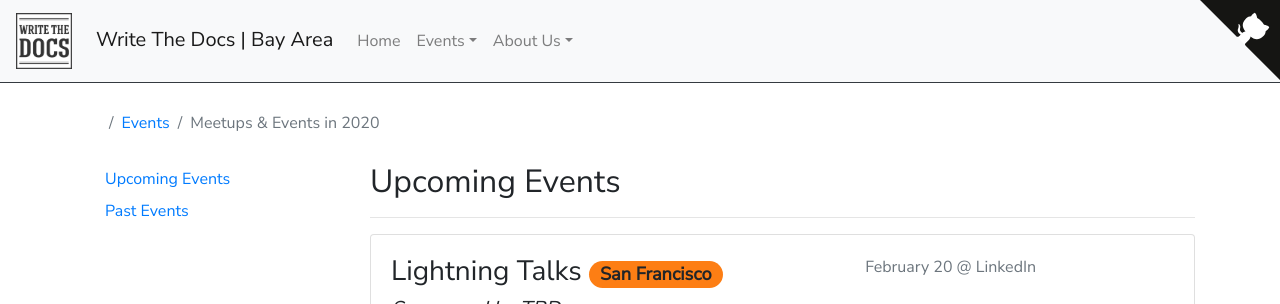
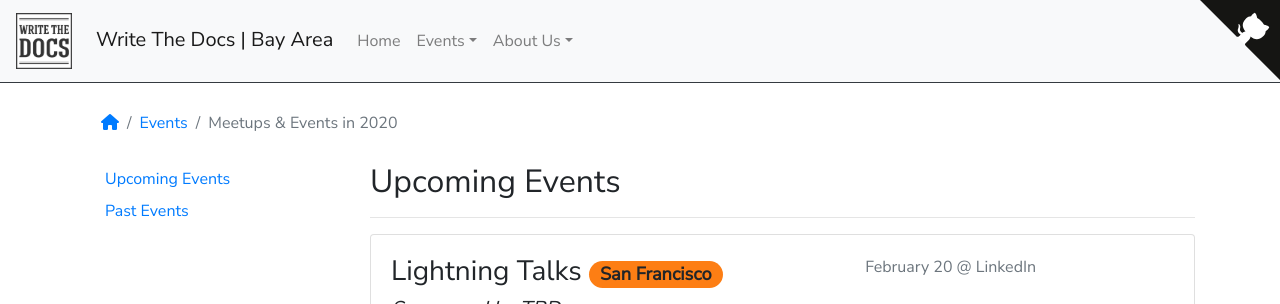
Before and after one commit to San-Francisco-Write-The-Docs/www, a Jekyll site: the page built from content/_events/2020/index.md, in a window 1280 px wide. Shown: the top 304 px of the page. Built offline with Jekyll 4.4.1, drawn with Linux system fonts in a browser that asks for light colours; nearby versions of some CDN libraries.

Commit message:
Switched to solid FA icon for home -- we're not licensed for duotone icons

```diff
--- a/_config.yml
+++ b/_config.yml
@@ -41,7 +41,7 @@ icons:
   food: "<i class='fas fa-utensils'></i>"
   github: "<i class='fab fa-github-square'></i>"
   hands-helping: "<i class='fas fa-hands-helping'></i>"
-  home: "<i class='fad fa-home'></i>"
+  home: "<i class='fas fa-home'></i>"
   info-circle: "i class='fas fa-info-circle'></i>"
   lightbulb: "<i class='far fa-lightbulb'></i>"
   linkedin: "<i class='fab fa-linkedin'></i>"
```
